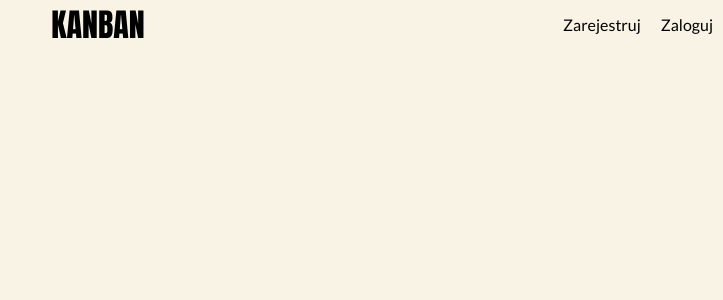
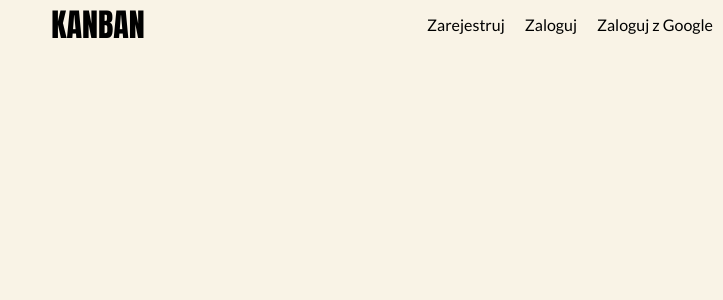
Before and after one commit to SerafinPL/react-kanban-hooks, a React (Create React App) app: page / in a window 1280 px wide. Shown: the top 300 px of the page, without its empty margins (557-1280 px from the left). Built offline with nearby package versions, Linux system fonts and the light colour scheme.

Commit message:
init firebase

```diff
--- a/src/components/UI/Toolbar/Toolbar.js
+++ b/src/components/UI/Toolbar/Toolbar.js
@@ -34,6 +34,13 @@ const Toolbar = () => {
         </React.Fragment>
       ) : (
         <React.Fragment>
+        <NaviItem
+            text="Zaloguj z Google"
+            click={() => {
+              setRegis(false);
+              setShowDialog(true);
+            }}
+          ></NaviItem>
           <NaviItem
             text="Zaloguj"
             click={() => {
--- a/src/containers/Kanban/Kanban.js
+++ b/src/containers/Kanban/Kanban.js
@@ -8,6 +8,9 @@ import { FullContext } from "../context/context";
 import { FuncContext } from "../context/funcContext";
 
 import useData from "../ownHook/data";
+
+import firebase from "firebase/app";
+import "firebase/auth";
 
 const onDragEnd = (result, lists, setLists) => {
   const { source, destination, type } = result;
@@ -65,6 +68,52 @@ const onDragEnd = (result, lists, setLists) => {
 };
 
 const Kanban = () => {
+
+  const firebaseConfig = {
+    apiKey: "AIzaSyCE9iNHzKkGA9SWX9TD4JvTXBEtyCxovdA",
+    authDomain: "kanban-hooks.firebaseapp.com",
+    databaseURL: "https://kanban-hooks-default-rtdb.firebaseio.com",
+    projectId: "kanban-hooks",
+    storageBucket: "kanban-hooks.appspot.com",
+    messagingSenderId: "51899761000",
+    appId: "1:51899761000:web:aa995441094c388608d6dd",
+  };
+
+  // Initialize Firebase
+  firebase.initializeApp(firebaseConfig);
+
+  //const provider = new firebase.auth.GoogleAuthProvider();
+
+  const loginHandler = () => {
+    // firebase
+    //   .auth()
+    //   .signInWithPopup(provider)
+    //   .then((result) => {
+    //     const credential = result.credential;
+
+    //     // This gives you a Google Access Token. You can use it to access the Google API.
+    //     const token = credential.accessToken;
+    //     // The signed-in user info.
+    //     const userFirebaseID = result.user.uid;
+    //     // ...
+
+    //     console.log(result);
+    //   })
+    //   .catch((error) => {
+    //     // Handle Errors here.
+    //     const errorCode = error.code;
+    //     const errorMessage = error.message;
+    //     // The email of the user's account used.
+    //     const email = error.email;
+    //     // The firebase.auth.AuthCredential type that was used.
+    //     const credential = error.credential;
+    //     // ...
+    //     console.log(error);
+    //   });
+
+    console.log();
+  };
+
   const context = useContext(FullContext);
   const funcContext = useContext(FuncContext);
 
```
